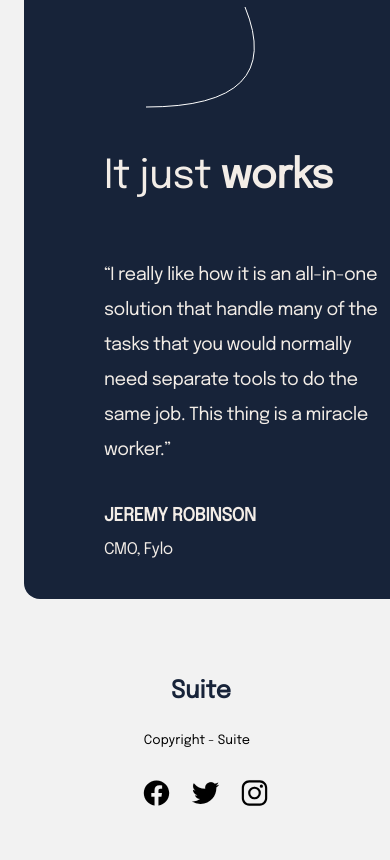
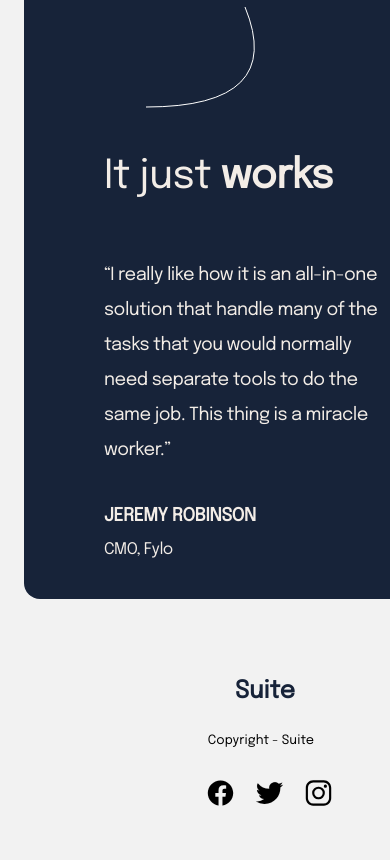
Before and after one commit to solomon-yaw-amalitech/suite-landing-page, a plain HTML site: page index.html in a window 390 px wide. Shown: the part 2442-3302 px from the top of the page. Drawn offline with nearby package versions, Linux system fonts and the light colour scheme.

Commit message:
updated media queries

```diff
--- a/queries.css
+++ b/queries.css
@@ -154,7 +154,7 @@ font-size:1rem;
     align-items: center;
     align-content: center;
     width: 60%;
-    margin-left: 5rem;
+    margin-left: 9rem;
 }
 
 .footer h1{
```
